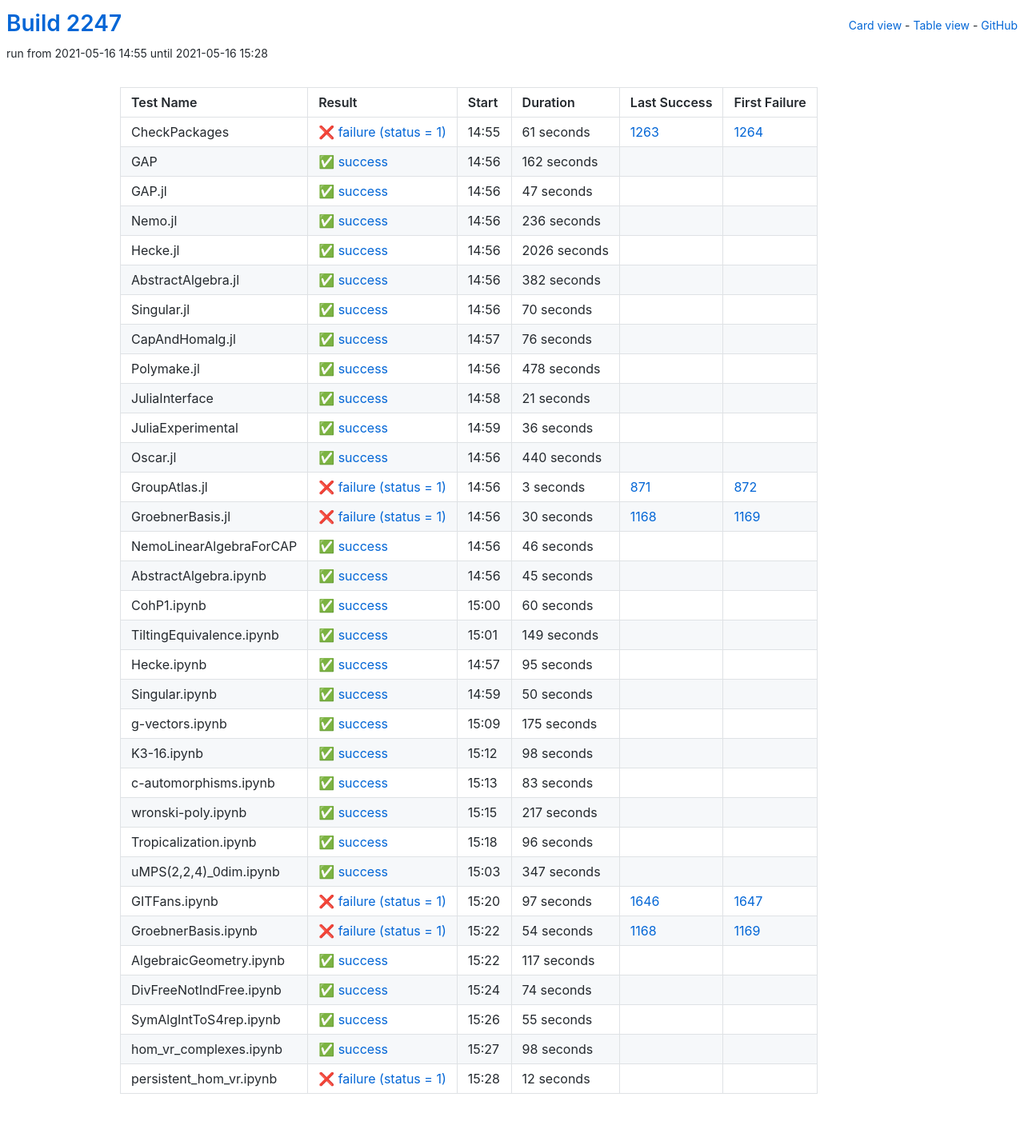
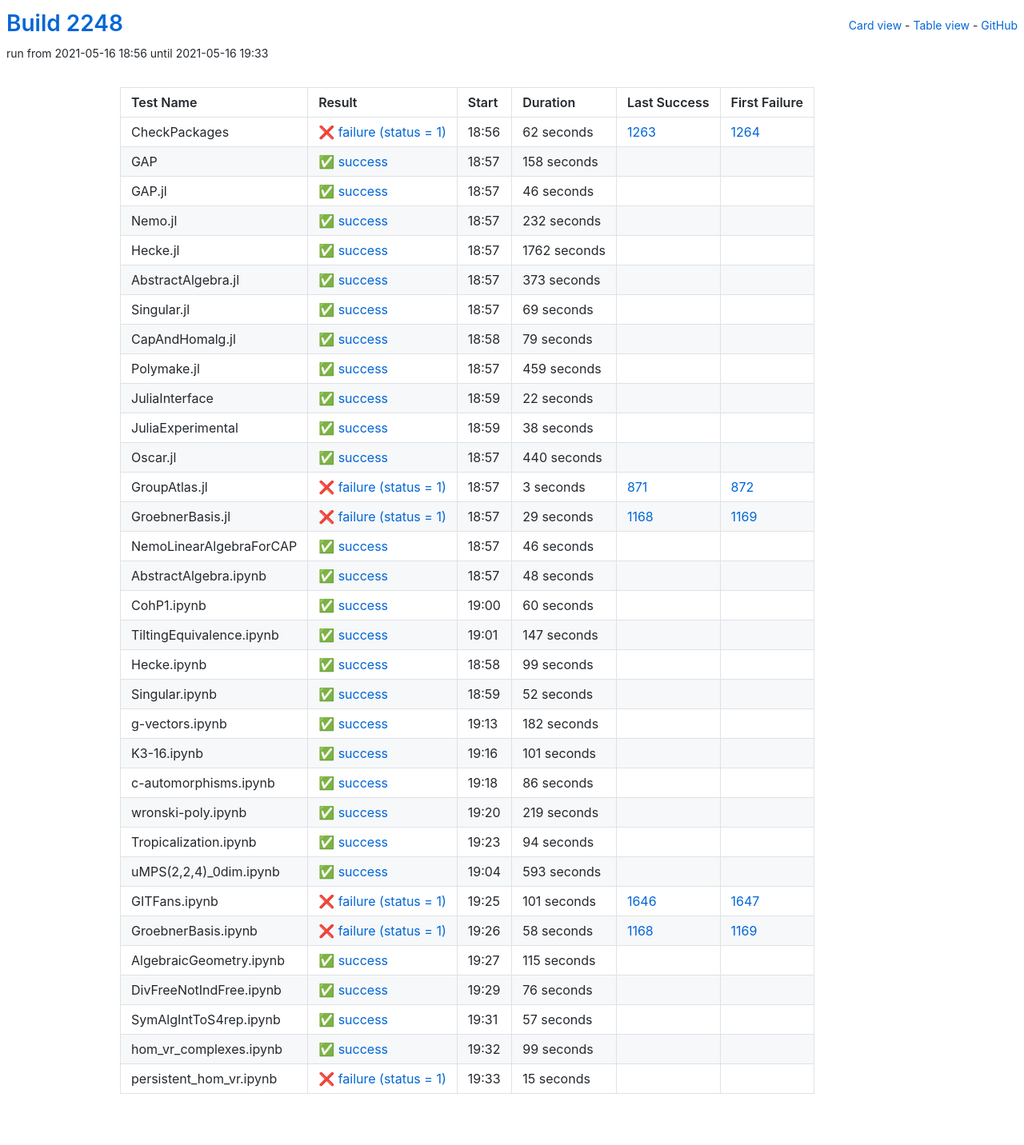
Before and after one commit to oscar-system/oscar-ci-status-stable, a Jekyll site: the page built from table.html, in a window 1280 px wide. Shown: the whole page at 80% size. Built offline with Jekyll 4.4.1, drawn with Linux system fonts in a browser that asks for light colours.

Commit message:
Build #2248

```diff
--- a/_data/ci.yml
+++ b/_data/ci.yml
@@ -1,6 +1,6 @@
 ---
-build: 2247
-build_url: https://oscarci.mathematik.uni-kl.de/job/oscar-stable/2247/
+build: 2248
+build_url: https://oscarci.mathematik.uni-kl.de/job/oscar-stable/2248/
 job: oscar-stable
 organization: oscar-system
 repo: oscar-ci-status-stable
@@ -8,140 +8,140 @@ repourl: https://github.com/oscar-system/oscar-ci-status-stable
 tests:
 - name: CheckPackages
   id: checkpackages
-  log: https://oscarci.mathematik.uni-kl.de/job/oscar-stable/2247/artifact/logs/build-2247/CheckPackages.log
-  start: 2021-05-16 14:55
+  log: https://oscarci.mathematik.uni-kl.de/job/oscar-stable/2248/artifact/logs/build-2248/CheckPackages.log
+  start: 2021-05-16 18:56
   success: false
   exitcode: 1
   status: failure
-  duration: 61
+  duration: 62
   last_success: 1263
   last_success_url: https://oscarci.mathematik.uni-kl.de/job/oscar-stable/1263/
   first_failure: 1264
   first_failure_url: https://oscarci.mathematik.uni-kl.de/job/oscar-stable/1264/
 - name: GAP
   id: gap
-  log: https://oscarci.mathematik.uni-kl.de/job/oscar-stable/2247/artifact/logs/build-2247/GAP.log
-  start: 2021-05-16 14:56
+  log: https://oscarci.mathematik.uni-kl.de/job/oscar-stable/2248/artifact/logs/build-2248/GAP.log
+  start: 2021-05-16 18:57
   success: true
   exitcode: 0
   status: success
-  duration: 162
+  duration: 158
   last_success: false
   last_success_url:
   first_failure: false
   first_failure_url:
 - name: GAP.jl
   id: gap-jl
-  log: https://oscarci.mathematik.uni-kl.de/job/oscar-stable/2247/artifact/logs/build-2247/GAP.jl.log
-  start: 2021-05-16 14:56
+  log: https://oscarci.mathematik.uni-kl.de/job/oscar-stable/2248/artifact/logs/build-2248/GAP.jl.log
+  start: 2021-05-16 18:57
   success: true
   exitcode: 0
   status: success
-  duration: 47
+  duration: 46
   last_success: false
   last_success_url:
   first_failure: false
   first_failure_url:
 - name: Nemo.jl
   id: nemo-jl
-  log: https://oscarci.mathematik.uni-kl.de/job/oscar-stable/2247/artifact/logs/build-2247/Nemo.jl.log
-  start: 2021-05-16 14:56
+  log: https://oscarci.mathematik.uni-kl.de/job/oscar-stable/2248/artifact/logs/build-2248/Nemo.jl.log
+  start: 2021-05-16 18:57
   success: true
   exitcode: 0
   status: success
-  duration: 236
+  duration: 232
   last_success: false
   last_success_url:
   first_failure: false
   first_failure_url:
 - name: Hecke.jl
   id: hecke-jl
-  log: https://oscarci.mathematik.uni-kl.de/job/oscar-stable/2247/artifact/logs/build-2247/Hecke.jl.log
-  start: 2021-05-16 14:56
+  log: https://oscarci.mathematik.uni-kl.de/job/oscar-stable/2248/artifact/logs/build-2248/Hecke.jl.log
+  start: 2021-05-16 18:57
   success: true
   exitcode: 0
   status: success
-  duration: 2026
+  duration: 1762
   last_success: false
   last_success_url:
   first_failure: false
   first_failure_url:
 - name: AbstractAlgebra.jl
   id: abstractalgebra-jl
-  log: https://oscarci.mathematik.uni-kl.de/job/oscar-stable/2247/artifact/logs/build-2247/AbstractAlgebra.jl.log
-  start: 2021-05-16 14:56
+  log: https://oscarci.mathematik.uni-kl.de/job/oscar-stable/2248/artifact/logs/build-2248/AbstractAlgebra.jl.log
+  start: 2021-05-16 18:57
   success: true
   exitcode: 0
   status: success
-  duration: 382
+  duration: 373
   last_success: false
   last_success_url:
   first_failure: false
   first_failure_url:
 - name: Singular.jl
   id: singular-jl
-  log: https://oscarci.mathematik.uni-kl.de/job/oscar-stable/2247/artifact/logs/build-2247/Singular.jl.log
-  start: 2021-05-16 14:56
+  log: https://oscarci.mathematik.uni-kl.de/job/oscar-stable/2248/artifact/logs/build-2248/Singular.jl.log
+  start: 2021-05-16 18:57
   success: true
   exitcode: 0
   status: success
-  duration: 70
+  duration: 69
   last_success: false
   last_success_url:
   first_failure: false
   first_failure_url:
 - name: CapAndHomalg.jl
   id: capandhomalg-jl
-  log: https://oscarci.mathematik.uni-kl.de/job/oscar-stable/2247/artifact/logs/build-2247/CapAndHomalg.jl.log
-  start: 2021-05-16 14:57
+  log: https://oscarci.mathematik.uni-kl.de/job/oscar-stable/2248/artifact/logs/build-2248/CapAndHomalg.jl.log
+  start: 2021-05-16 18:58
   success: true
   exitcode: 0
   status: success
-  duration: 76
+  duration: 79
   last_success: false
   last_success_url:
   first_failure: false
   first_failure_url:
 - name: Polymake.jl
   id: polymake-jl
-  log: https://oscarci.mathematik.uni-kl.de/job/oscar-stable/2247/artifact/logs/build-2247/Polymake.jl.log
-  start: 2021-05-16 14:56
+  log: https://oscarci.mathematik.uni-kl.de/job/oscar-stable/2248/artifact/logs/build-2248/Polymake.jl.log
+  start: 2021-05-16 18:57
   success: true
   exitcode: 0
   status: success
-  duration: 478
+  duration: 459
   last_success: false
   last_success_url:
   first_failure: false
   first_failure_url:
 - name: JuliaInterface
   id: juliainterface
-  log: https://oscarci.mathematik.uni-kl.de/job/oscar-stable/2247/artifact/logs/build-2247/JuliaInterface.log
-  start: 2021-05-16 14:58
+  log: https://oscarci.mathematik.uni-kl.de/job/oscar-stable/2248/artifact/logs/build-2248/JuliaInterface.log
+  start: 2021-05-16 18:59
   success: true
   exitcode: 0
   status: success
-  duration: 21
+  duration: 22
   last_success: false
   last_success_url:
   first_failure: false
   first_failure_url:
 - name: JuliaExperimental
   id: juliaexperimental
-  log: https://oscarci.mathematik.uni-kl.de/job/oscar-stable/2247/artifact/logs/build-2247/JuliaExperimental.log
-  start: 2021-05-16 14:59
+  log: https://oscarci.mathematik.uni-kl.de/job/oscar-stable/2248/artifact/logs/build-2248/JuliaExperimental.log
+  start: 2021-05-16 18:59
   success: true
   exitcode: 0
   status: success
-  duration: 36
+  duration: 38
   last_success: false
   last_success_url:
   first_failure: false
   first_failure_url:
 - name: Oscar.jl
   id: oscar-jl
-  log: https://oscarci.mathematik.uni-kl.de/job/oscar-stable/2247/artifact/logs/build-2247/Oscar.jl.log
-  start: 2021-05-16 14:56
+  log: https://oscarci.mathematik.uni-kl.de/job/oscar-stable/2248/artifact/logs/build-2248/Oscar.jl.log
+  start: 2021-05-16 18:57
   success: true
   exitcode: 0
   status: success
@@ -152,8 +152,8 @@ tests:
   first_failure_url:
 - name: GroupAtlas.jl
   id: groupatlas-jl
-  log: https://oscarci.mathematik.uni-kl.de/job/oscar-stable/2247/artifact/logs/build-2247/GroupAtlas.jl.log
-  start: 2021-05-16 14:56
+  log: https://oscarci.mathematik.uni-kl.de/job/oscar-stable/2248/artifact/logs/build-2248/GroupAtlas.jl.log
+  start: 2021-05-16 18:57
   success: false
   exitcode: 1
   status: failure
@@ -164,20 +164,20 @@ tests:
   first_failure_url: https://oscarci.mathematik.uni-kl.de/job/oscar-stable/872/
 - name: GroebnerBasis.jl
   id: groebnerbasis-jl
-  log: https://oscarci.mathematik.uni-kl.de/job/oscar-stable/2247/artifact/logs/build-2247/GroebnerBasis.jl.log
-  start: 2021-05-16 14:56
+  log: https://oscarci.mathematik.uni-kl.de/job/oscar-stable/2248/artifact/logs/build-2248/GroebnerBasis.jl.log
+  start: 2021-05-16 18:57
   success: false
   exitcode: 1
   status: failure
-  duration: 30
+  duration: 29
   last_success: 1168
   last_success_url: https://oscarci.mathematik.uni-kl.de/job/oscar-stable/1168/
   first_failure: 1169
   first_failure_url: https://oscarci.mathematik.uni-kl.de/job/oscar-stable/1169/
 - name: NemoLinearAlgebraForCAP
   id: nemolinearalgebraforcap
-  log: https://oscarci.mathematik.uni-kl.de/job/oscar-stable/2247/artifact/logs/build-2247/NemoLinearAlgebraForCAP.log
-  start: 2021-05-16 14:56
+  log: https://oscarci.mathematik.uni-kl.de/job/oscar-stable/2248/artifact/logs/build-2248/NemoLinearAlgebraForCAP.log
+  start: 2021-05-16 18:57
   success: true
   exitcode: 0
   status: success
@@ -188,20 +188,20 @@ tests:
   first_failure_url:
 - name: AbstractAlgebra.ipynb
   id: abstractalgebra-ipynb
-  log: https://oscarci.mathematik.uni-kl.de/job/oscar-stable/2247/artifact/logs/build-2247/AbstractAlgebra.ipynb.log
-  start: 2021-05-16 14:56
+  log: https://oscarci.mathematik.uni-kl.de/job/oscar-stable/2248/artifact/logs/build-2248/AbstractAlgebra.ipynb.log
+  start: 2021-05-16 18:57
   success: true
   exitcode: 0
   status: success
-  duration: 45
+  duration: 48
   last_success: false
   last_success_url:
   first_failure: false
   first_failure_url:
 - name: CohP1.ipynb
   id: cohp1-ipynb
-  log: https://oscarci.mathematik.uni-kl.de/job/oscar-stable/2247/artifact/logs/build-2247/CohP1.ipynb.log
-  start: 2021-05-16 15:00
+  log: https://oscarci.mathematik.uni-kl.de/job/oscar-stable/2248/artifact/logs/build-2248/CohP1.ipynb.log
+  start: 2021-05-16 19:00
   success: true
   exitcode: 0
   status: success
@@ -212,192 +212,192 @@ tests:
   first_failure_url:
 - name: TiltingEquivalence.ipynb
   id: tiltingequivalence-ipynb
-  log: https://oscarci.mathematik.uni-kl.de/job/oscar-stable/2247/artifact/logs/build-2247/TiltingEquivalence.ipynb.log
-  start: 2021-05-16 15:01
+  log: https://oscarci.mathematik.uni-kl.de/job/oscar-stable/2248/artifact/logs/build-2248/TiltingEquivalence.ipynb.log
+  start: 2021-05-16 19:01
   success: true
   exitcode: 0
   status: success
-  duration: 149
+  duration: 147
   last_success: false
   last_success_url:
   first_failure: false
   first_failure_url:
 - name: Hecke.ipynb
   id: hecke-ipynb
-  log: https://oscarci.mathematik.uni-kl.de/job/oscar-stable/2247/artifact/logs/build-2247/Hecke.ipynb.log
-  start: 2021-05-16 14:57
+  log: https://oscarci.mathematik.uni-kl.de/job/oscar-stable/2248/artifact/logs/build-2248/Hecke.ipynb.log
+  start: 2021-05-16 18:58
   success: true
   exitcode: 0
   status: success
-  duration: 95
+  duration: 99
   last_success: false
   last_success_url:
   first_failure: false
   first_failure_url:
 - name: Singular.ipynb
   id: singular-ipynb
-  log: https://oscarci.mathematik.uni-kl.de/job/oscar-stable/2247/artifact/logs/build-2247/Singular.ipynb.log
-  start: 2021-05-16 14:59
+  log: https://oscarci.mathematik.uni-kl.de/job/oscar-stable/2248/artifact/logs/build-2248/Singular.ipynb.log
+  start: 2021-05-16 18:59
   success: true
   exitcode: 0
   status: success
-  duration: 50
+  duration: 52
   last_success: false
   last_success_url:
   first_failure: false
   first_failure_url:
 - name: g-vectors.ipynb
   id: g-vectors-ipynb
-  log: https://oscarci.mathematik.uni-kl.de/job/oscar-stable/2247/artifact/logs/build-2247/g-vectors.ipynb.log
-  start: 2021-05-16 15:09
+  log: https://oscarci.mathematik.uni-kl.de/job/oscar-stable/2248/artifact/logs/build-2248/g-vectors.ipynb.log
+  start: 2021-05-16 19:13
   success: true
   exitcode: 0
   status: success
-  duration: 175
+  duration: 182
   last_success: false
   last_success_url:
   first_failure: false
   first_failure_url:
 - name: K3-16.ipynb
   id: k3-16-ipynb
-  log: https://oscarci.mathematik.uni-kl.de/job/oscar-stable/2247/artifact/logs/build-2247/K3-16.ipynb.log
-  start: 2021-05-16 15:12
+  log: https://oscarci.mathematik.uni-kl.de/job/oscar-stable/2248/artifact/logs/build-2248/K3-16.ipynb.log
+  start: 2021-05-16 19:16
   success: true
   exitcode: 0
   status: success
-  duration: 98
+  duration: 101
   last_success: false
   last_success_url:
   first_failure: false
   first_failure_url:
 - name: c-automorphisms.ipynb
   id: c-automorphisms-ipynb
-  log: https://oscarci.mathematik.uni-kl.de/job/oscar-stable/2247/artifact/logs/build-2247/c-automorphisms.ipynb.log
-  start: 2021-05-16 15:13
+  log: https://oscarci.mathematik.uni-kl.de/job/oscar-stable/2248/artifact/logs/build-2248/c-automorphisms.ipynb.log
+  start: 2021-05-16 19:18
   success: true
   exitcode: 0
   status: success
-  duration: 83
+  duration: 86
   last_success: false
   last_success_url:
   first_failure: false
   first_failure_url:
 - name: wronski-poly.ipynb
   id: wronski-poly-ipynb
-  log: https://oscarci.mathematik.uni-kl.de/job/oscar-stable/2247/artifact/logs/build-2247/wronski-poly.ipynb.log
-  start: 2021-05-16 15:15
+  log: https://oscarci.mathematik.uni-kl.de/job/oscar-stable/2248/artifact/logs/build-2248/wronski-poly.ipynb.log
+  start: 2021-05-16 19:20
   success: true
   exitcode: 0
   status: success
-  duration: 217
+  duration: 219
   last_success: false
   last_success_url:
   first_failure: false
   first_failure_url:
 - name: Tropicalization.ipynb
   id: tropicalization-ipynb
-  log: https://oscarci.mathematik.uni-kl.de/job/oscar-stable/2247/artifact/logs/build-2247/Tropicalization.ipynb.log
-  start: 2021-05-16 15:18
+  log: https://oscarci.mathematik.uni-kl.de/job/oscar-stable/2248/artifact/logs/build-2248/Tropicalization.ipynb.log
+  start: 2021-05-16 19:23
   success: true
   exitcode: 0
   status: success
-  duration: 96
+  duration: 94
   last_success: false
   last_success_url:
   first_failure: false
   first_failure_url:
 - name: uMPS(2,2,4)_0dim.ipynb
   id: umps-2-2-4-0dim-ipynb
-  log: https://oscarci.mathematik.uni-kl.de/job/oscar-stable/2247/artifact/logs/build-2247/uMPS-2-2-4-_0dim.ipynb.log
-  start: 2021-05-16 15:03
+  log: https://oscarci.mathematik.uni-kl.de/job/oscar-stable/2248/artifact/logs/build-2248/uMPS-2-2-4-_0dim.ipynb.log
+  start: 2021-05-16 19:04
   success: true
   exitcode: 0
   status: success
-  duration: 347
+  duration: 593
   last_success: false
   last_success_url:
   first_failure: false
   first_failure_url:
 - name: GITFans.ipynb
   id: gitfans-ipynb
-  log: https://oscarci.mathematik.uni-kl.de/job/oscar-stable/2247/artifact/logs/build-2247/GITFans.ipynb.log
-  start: 2021-05-16 15:20
+  log: https://oscarci.mathematik.uni-kl.de/job/oscar-stable/2248/artifact/logs/build-2248/GITFans.ipynb.log
+  start: 2021-05-16 19:25
   success: false
   exitcode: 1
   status: failure
-  duration: 97
+  duration: 101
   last_success: 1646
   last_success_url: https://oscarci.mathematik.uni-kl.de/job/oscar-stable/1646/
   first_failure: 1647
   first_failure_url: https://oscarci.mathematik.uni-kl.de/job/oscar-stable/1647/
 - name: GroebnerBasis.ipynb
   id: groebnerbasis-ipynb
-  log: https://oscarci.mathematik.uni-kl.de/job/oscar-stable/2247/artifact/logs/build-2247/GroebnerBasis.ipynb.log
-  start: 2021-05-16 15:22
+  log: https://oscarci.mathematik.uni-kl.de/job/oscar-stable/2248/artifact/logs/build-2248/GroebnerBasis.ipynb.log
+  start: 2021-05-16 19:26
   success: false
   exitcode: 1
   status: failure
-  duration: 54
+  duration: 58
   last_success: 1168
   last_success_url: https://oscarci.mathematik.uni-kl.de/job/oscar-stable/1168/
   first_failure: 1169
   first_failure_url: https://oscarci.mathematik.uni-kl.de/job/oscar-stable/1169/
 - name: AlgebraicGeometry.ipynb
   id: algebraicgeometry-ipynb
-  log: https://oscarci.mathematik.uni-kl.de/job/oscar-stable/2247/artifact/logs/build-2247/AlgebraicGeometry.ipynb.log
-  start: 2021-05-16 15:22
+  log: https://oscarci.mathematik.uni-kl.de/job/oscar-stable/2248/artifact/logs/build-2248/AlgebraicGeometry.ipynb.log
+  start: 2021-05-16 19:27
   success: true
   exitcode: 0
   status: success
-  duration: 117
+  duration: 115
   last_success: false
   last_success_url:
   first_failure: false
   first_failure_url:
 - name: DivFreeNotIndFree.ipynb
   id: divfreenotindfree-ipynb
-  log: https://oscarci.mathematik.uni-kl.de/job/oscar-stable/2247/artifact/logs/build-2247/DivFreeNotIndFree.ipynb.log
-  start: 2021-05-16 15:24
+  log: https://oscarci.mathematik.uni-kl.de/job/oscar-stable/2248/artifact/logs/build-2248/DivFreeNotIndFree.ipynb.log
+  start: 2021-05-16 19:29
   success: true
   exitcode: 0
   status: success
-  duration: 74
+  duration: 76
   last_success: false
   last_success_url:
   first_failure: false
   first_failure_url:
 - name: SymAlgIntToS4rep.ipynb
   id: symalginttos4rep-ipynb
-  log: https://oscarci.mathematik.uni-kl.de/job/oscar-stable/2247/artifact/logs/build-2247/SymAlgIntToS4rep.ipynb.log
-  start: 2021-05-16 15:26
+  log: https://oscarci.mathematik.uni-kl.de/job/oscar-stable/2248/artifact/logs/build-2248/SymAlgIntToS4rep.ipynb.log
+  start: 2021-05-16 19:31
   success: true
   exitcode: 0
   status: success
-  duration: 55
+  duration: 57
   last_success: false
   last_success_url:
   first_failure: false
   first_failure_url:
 - name: hom_vr_complexes.ipynb
   id: hom-vr-complexes-ipynb
-  log: https://oscarci.mathematik.uni-kl.de/job/oscar-stable/2247/artifact/logs/build-2247/hom_vr_complexes.ipynb.log
-  start: 2021-05-16 15:27
+  log: https://oscarci.mathematik.uni-kl.de/job/oscar-stable/2248/artifact/logs/build-2248/hom_vr_complexes.ipynb.log
+  start: 2021-05-16 19:32
   success: true
   exitcode: 0
   status: success
-  duration: 98
+  duration: 99
   last_success: false
   last_success_url:
   first_failure: false
   first_failure_url:
 - name: persistent_hom_vr.ipynb
   id: persistent-hom-vr-ipynb
-  log: https://oscarci.mathematik.uni-kl.de/job/oscar-stable/2247/artifact/logs/build-2247/persistent_hom_vr.ipynb.log
-  start: 2021-05-16 15:28
+  log: https://oscarci.mathematik.uni-kl.de/job/oscar-stable/2248/artifact/logs/build-2248/persistent_hom_vr.ipynb.log
+  start: 2021-05-16 19:33
   success: false
   exitcode: 1
   status: failure
-  duration: 12
+  duration: 15
   last_success: false
   last_success_url:
   first_failure: false
```
Also changed, not shown: README.md.
